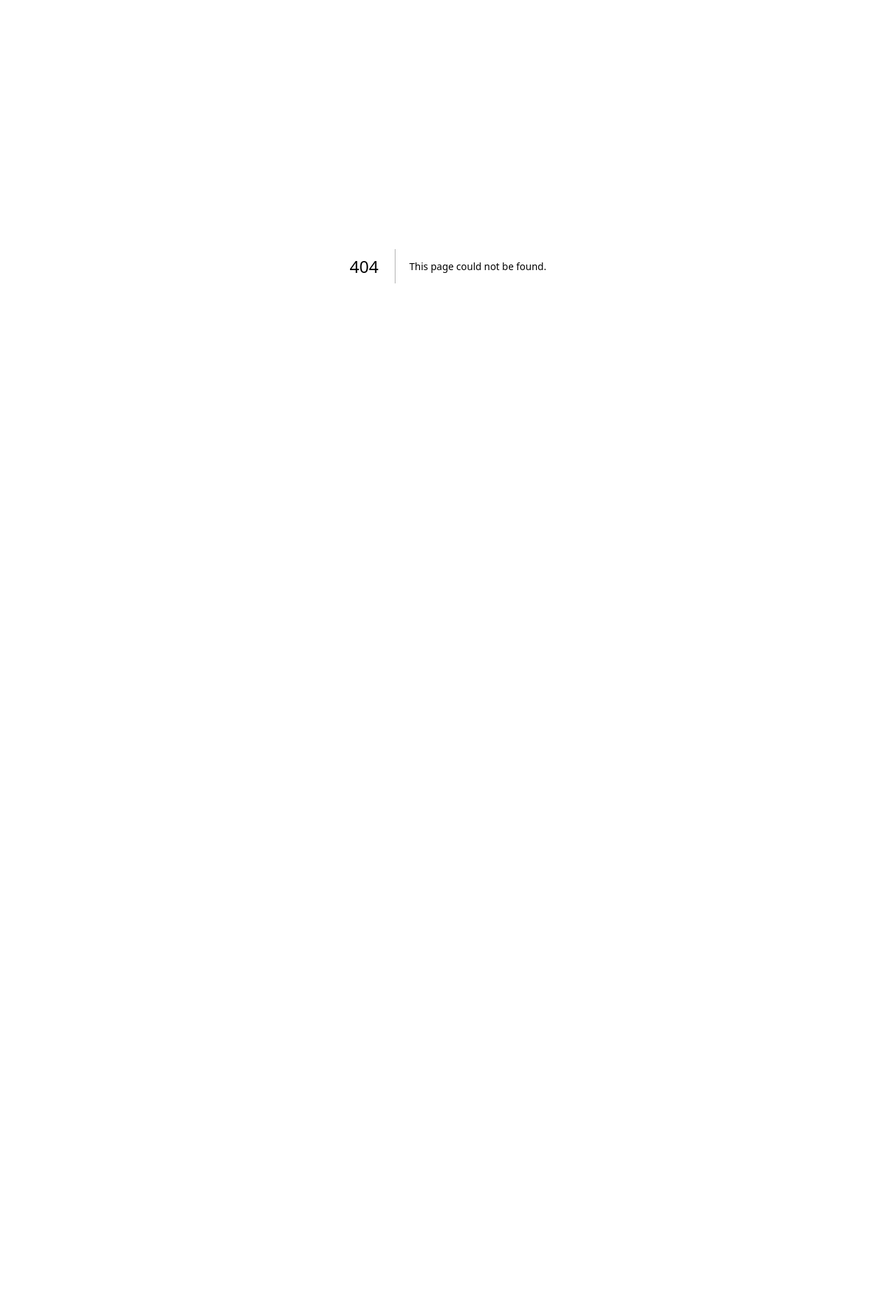
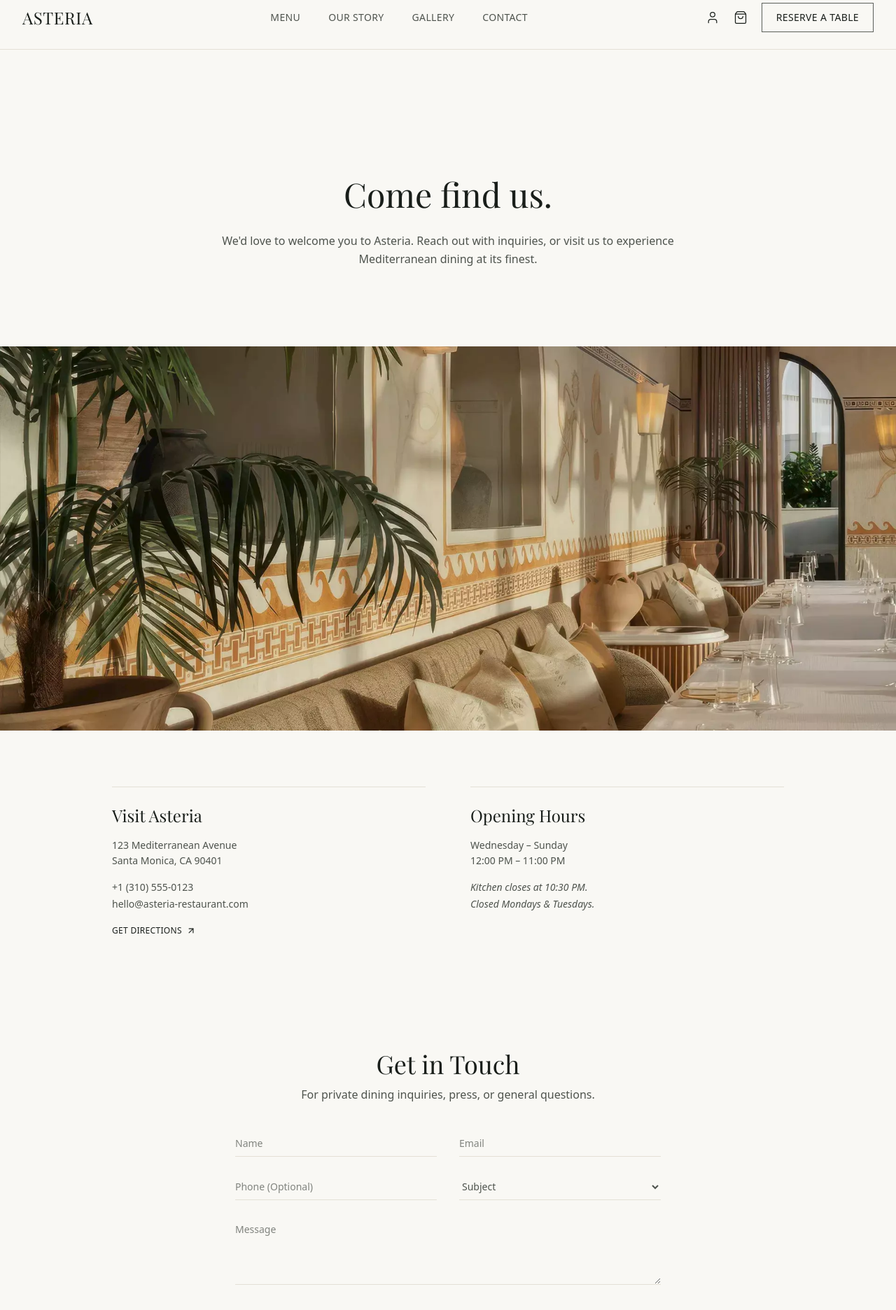
Before and after one commit to walidgnn/asteria-restaurant, a Next.js app in the folder apps/web/: page /contact in a window 1280 px wide. Before the commit this address had no page. Shown: the part 20-1892 px from the top of the page at 70% size. Before the commit the page ends 800 px from the top, so only its background shows below. Built offline with nearby package versions, Linux system fonts and the light colour scheme.

Commit message:
Build Contact page with solid Header variant, ContactInfo, and ContactForm

```diff
--- /dev/null
+++ b/apps/web/src/app/contact/page.tsx
@@ -0,0 +1,52 @@
+import { Header } from "@/components/Header";
+import { CenteredText } from "@/components/CenteredText";
+import { ImageBanner } from "@/components/ImageBanner";
+import { ContactInfo } from "@/components/ContactInfo";
+import { ContactForm } from "@/components/ContactForm";
+import { Footer } from "@/components/Footer";
+import { FadeIn } from "@/components/FadeIn";
+
+export default function ContactPage() {
+  return (
+    <>
+      <Header solid />
+
+      <div className="pt-16">
+        <CenteredText
+          title="Come find us."
+          paragraphs={[
+            "We'd love to welcome you to Asteria. Reach out with inquiries, or visit us to experience Mediterranean dining at its finest.",
+          ]}
+        />
+      </div>
+
+      <FadeIn>
+        <ImageBanner
+          image="/images/contact-storefront.jpg"
+          alt="Asteria's storefront at dusk, with warm lighting and outdoor seating"
+        />
+      </FadeIn>
+
+      <FadeIn>
+        <ContactInfo />
+      </FadeIn>
+
+      <FadeIn>
+        <ContactForm />
+      </FadeIn>
+
+      <FadeIn>
+        <div className="bg-mist">
+          <CenteredText
+            title="See you at the table."
+            paragraphs={["Reserve your table and join us for an evening inspired by the Mediterranean."]}
+            primaryLink={{ label: "RESERVE A TABLE", href: "/reservations" }}
+            secondaryLink={{ label: "EXPLORE THE MENU", href: "/menu" }}
+          />
+        </div>
+      </FadeIn>
+
+      <Footer />
+    </>
+  );
+}
--- /dev/null
+++ b/apps/web/src/components/ContactForm.tsx
@@ -0,0 +1,91 @@
+"use client";
+
+import { useState } from "react";
+
+export function ContactForm() {
+  const [submitted, setSubmitted] = useState(false);
+  const [loading, setLoading] = useState(false);
+
+  function handleSubmit(e: React.FormEvent) {
+    e.preventDefault();
+    setLoading(true);
+    // No backend endpoint yet — simulate submission for now.
+    setTimeout(() => {
+      setLoading(false);
+      setSubmitted(true);
+    }, 600);
+  }
+
+  if (submitted) {
+    return (
+      <section className="mx-auto max-w-2xl px-8 py-20 text-center">
+        <h2 className="font-serif text-3xl text-charcoal">Message sent.</h2>
+        <p className="mt-3 text-stone">
+          Thank you for reaching out — we&apos;ll get back to you shortly.
+        </p>
+      </section>
+    );
+  }
+
+  return (
+    <section className="mx-auto max-w-2xl px-8 py-20 text-center">
+      <h2 className="font-serif text-3xl text-charcoal md:text-4xl">Get in Touch</h2>
+      <p className="mt-3 text-stone">
+        For private dining inquiries, press, or general questions.
+      </p>
+
+      <form onSubmit={handleSubmit} className="mt-10 text-left">
+        <div className="grid gap-x-8 gap-y-6 md:grid-cols-2">
+          <input
+            required
+            type="text"
+            placeholder="Name"
+            className="border-b border-border bg-transparent py-2 text-sm text-charcoal placeholder:text-stone/70 focus:border-charcoal focus:outline-none"
+          />
+          <input
+            required
+            type="email"
+            placeholder="Email"
+            className="border-b border-border bg-transparent py-2 text-sm text-charcoal placeholder:text-stone/70 focus:border-charcoal focus:outline-none"
+          />
+          <input
+            type="tel"
+            placeholder="Phone (Optional)"
+            className="border-b border-border bg-transparent py-2 text-sm text-charcoal placeholder:text-stone/70 focus:border-charcoal focus:outline-none"
+          />
+          <select
+            required
+            defaultValue=""
+            className="border-b border-border bg-transparent py-2 text-sm text-stone focus:border-charcoal focus:outline-none"
+          >
+            <option value="" disabled>
+              Subject
+            </option>
+            <option value="reservation">Reservation Inquiry</option>
+            <option value="private-dining">Private Dining</option>
+            <option value="press">Press</option>
+            <option value="general">General Question</option>
+          </select>
+        </div>
+
+        <textarea
+          required
+          placeholder="Message"
+          rows={4}
+          className="mt-6 w-full border-b border-border bg-transparent py-2 text-sm text-charcoal placeholder:text-stone/70 focus:border-charcoal focus:outline-none"
+        />
+
+        <div className="mt-8 text-center">
+          <button
+            type="submit"
+            disabled={loading}
+            className="inline-flex items-center gap-2 bg-olive px-8 py-3.5 text-sm font-medium tracking-wide text-white transition-colors hover:bg-olive-dark disabled:opacity-60"
+          >
+            {loading ? "SENDING..." : "SEND MESSAGE"}
+            {!loading && <span aria-hidden>→</span>}
+          </button>
+        </div>
+      </form>
+    </section>
+  );
+}
--- /dev/null
+++ b/apps/web/src/components/ContactInfo.tsx
@@ -0,0 +1,46 @@
+import { ArrowUpRight } from "lucide-react";
+
+const ADDRESS = "123 Mediterranean Avenue, Santa Monica, CA 90401";
+
+export function ContactInfo() {
+  const mapsUrl = `https://www.google.com/maps/search/?api=1&query=${encodeURIComponent(
+    ADDRESS
+  )}`;
+
+  return (
+    <section className="mx-auto max-w-5xl px-8 py-20">
+      <div className="grid gap-16 md:grid-cols-2">
+        <div className="border-t border-border pt-6">
+          <h3 className="font-serif text-2xl text-charcoal">Visit Asteria</h3>
+          <p className="mt-4 text-sm leading-relaxed text-stone">
+            123 Mediterranean Avenue
+            <br />
+            Santa Monica, CA 90401
+          </p>
+          <p className="mt-4 text-sm text-stone">+1 (310) 555-0123</p>
+          <p className="mt-1 text-sm text-stone">hello@asteria-restaurant.com</p>
+
+           <a href={mapsUrl}
+            target="_blank"
+            rel="noopener noreferrer"
+            className="mt-5 inline-flex items-center gap-1.5 text-xs font-medium tracking-wide text-charcoal hover:text-terracotta"
+          >
+            GET DIRECTIONS
+            <ArrowUpRight size={14} strokeWidth={2} />
+          </a>
+        </div>
+
+        <div className="border-t border-border pt-6">
+          <h3 className="font-serif text-2xl text-charcoal">Opening Hours</h3>
+          <p className="mt-4 text-sm leading-relaxed text-stone">
+            Wednesday – Sunday
+            <br />
+            12:00 PM – 11:00 PM
+          </p>
+          <p className="mt-4 text-sm italic text-stone">Kitchen closes at 10:30 PM.</p>
+          <p className="mt-1 text-sm italic text-stone">Closed Mondays &amp; Tuesdays.</p>
+        </div>
+      </div>
+    </section>
+  );
+}
--- a/apps/web/src/components/Header.tsx
+++ b/apps/web/src/components/Header.tsx
@@ -8,14 +8,21 @@ const NAV_LINKS = [
   { label: "Contact", href: "/contact" },
 ];
 
-export function Header() {
+export function Header({ solid = false }: { solid?: boolean }) {
+  const textColor = solid ? "text-charcoal" : "text-white";
+  const subTextColor = solid ? "text-stone" : "text-white/90";
+  const borderColor = solid ? "border-charcoal/70" : "border-white/70";
+
   return (
-    <header className="absolute top-0 left-0 right-0 z-50">
+    <header
+      className={
+        solid
+          ? "relative z-50 border-b border-border bg-cream"
+          : "absolute top-0 left-0 right-0 z-50"
+      }
+    >
       <div className="mx-auto flex max-w-7xl items-center justify-between px-8 py-6">
-        <Link
-          href="/"
-          className="font-serif text-2xl tracking-wide text-white"
-        >
+        <Link href="/" className={`font-serif text-2xl tracking-wide ${textColor}`}>
           ASTERIA
         </Link>
 
@@ -24,23 +31,23 @@ export function Header() {
             <Link
               key={link.href}
               href={link.href}
-              className="text-sm font-medium tracking-wide text-white/90 transition-colors hover:text-white"
+              className={`text-sm font-medium tracking-wide ${subTextColor} transition-colors hover:${solid ? "text-charcoal" : "text-white"}`}
             >
               {link.label.toUpperCase()}
             </Link>
           ))}
         </nav>
 
-        <div className="flex items-center gap-5">
-          <Link href="/login" aria-label="Account" className="text-white">
+        <div className={`flex items-center gap-5 ${textColor}`}>
+          <Link href="/login" aria-label="Account">
             <User size={20} strokeWidth={1.5} />
           </Link>
-          <Link href="/cart" aria-label="Cart" className="text-white">
+          <Link href="/cart" aria-label="Cart">
             <ShoppingBag size={20} strokeWidth={1.5} />
           </Link>
           <Link
             href="/reservations"
-            className="border border-white/70 px-5 py-2.5 text-sm font-medium tracking-wide text-white transition-colors hover:bg-white hover:text-charcoal"
+            className={`border ${borderColor} px-5 py-2.5 text-sm font-medium tracking-wide ${textColor} transition-colors hover:${solid ? "bg-charcoal hover:text-cream" : "bg-white hover:text-charcoal"}`}
           >
             RESERVE A TABLE
           </Link>
```
Also changed, not shown: apps/web/public/images/contact-storefront.jpg (added).
